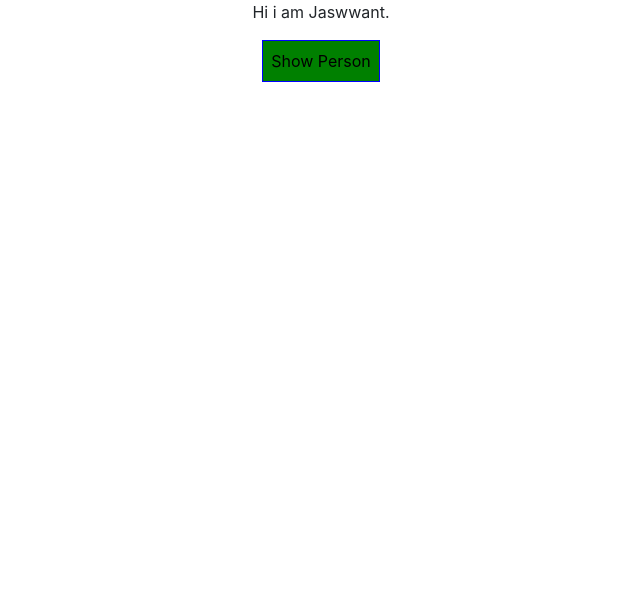
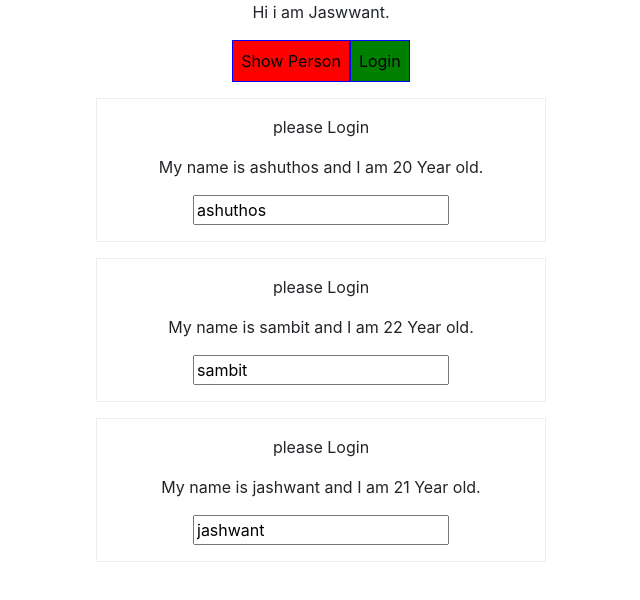
Before and after one commit to jashwant1234/starting_react, a React app in the folder react_app/: page / in a window 1280 px wide. Shown: the top 600 px of the page, without its empty margins (319-959 px from the left). Built offline with nearby package versions, Linux system fonts and the light colour scheme.

Commit message:
add some hoc'higer order component' and add context API to rea

```diff
--- a/react_app/src/components/Cockpit/Cockpit.js
+++ b/react_app/src/components/Cockpit/Cockpit.js
@@ -1,14 +1,15 @@
-import React,{useEffect} from "react";
+import React,{useEffect,useRef} from "react";
 import classes from "./Cockpit.css";
+import AuthContext from "../../context/auth-context";
 
 const cockpit = (props) => {
-
+    const toggleBtnRef = useRef(null);
     useEffect(() => {
       console.log('useEfect');
-      setTimeout(() =>{
-        alert("Save data to cloud");
-      },1000);
-
+      // setTimeout(() =>{
+      //   alert("Save data to cloud");
+      // },1000);
+      toggleBtnRef.current.click();
     },[]);
 
   const assigned = [];
@@ -22,9 +23,10 @@ const cockpit = (props) => {
   return (
     <div className={classes.Cockpit}>
       <p className={assigned.join(" ")}>Hi i am Jaswwant.</p>
-      <button className={btnclass} onClick={props.togglePerson}>
+      <button ref={toggleBtnRef} className={btnclass} onClick={props.togglePerson}>
         Show Person
       </button>
+      <AuthContext.Consumer>{(context) => <button onClick={context.login}>Login</button>}</AuthContext.Consumer>
     </div>
   );
 };
--- a/react_app/src/components/Persons/Person/Person.js
+++ b/react_app/src/components/Persons/Person/Person.js
@@ -3,17 +3,20 @@ import classes from'./Person.css';
 // import styled from "styled-components";
 // import "../../../../node_modules/bootstrap/dist/css/bootstrap.min.css";
 import Aux from "../../../hoc/Auxiliary";
+import WithClass from "../../../hoc/WithClass";
+import AuthContext from '../../../context/auth-context';
 
 const person = (props) => {
   return (
     // <React.Fragment>
-    <Aux>
+    <WithClass classes={classes.Person}>
+      <AuthContext.Consumer>{(context) => context.authenticated ? <p>Login</p> : <p> please Login</p>}</AuthContext.Consumer>
       <p onClick={props.click}>
         My name is {props.name} and I am {props.age} Year old.
       </p>
       <p>{props.children}</p>
       <input type="text" onChange={props.change} value={props.name}></input>
-      </Aux>
+      </WithClass>
      /* </React.Fragment> */
   );
 };
--- a/react_app/src/containers/App.js
+++ b/react_app/src/containers/App.js
@@ -4,10 +4,10 @@ import classes from "./App.css";
 import "../../node_modules/bootstrap/dist/css/bootstrap.min.css";
 import Persons from "../components/Persons/Persons";
 import Cockpit from "../components/Cockpit/Cockpit";
-import WithClass from '../hoc/WithClass';
+import WithClass from "../hoc/WithClass";
+import AuthContext from "../context/auth-context";
 
-class App extends PureComponent  {
-
+class App extends PureComponent {
   state = {
     persons: [
       { id: "adgadf", name: "ashuthos", age: "20" },
@@ -15,6 +15,8 @@ class App extends PureComponent  {
       { id: "adadfbvdf", name: "jashwant", age: "21" },
     ],
     showPersons: false,
+    changeCounter: 0,
+    login : false
   };
 
   nameChangeHandler = (event, key) => {
@@ -27,8 +29,8 @@ class App extends PureComponent  {
     person.name = event.target.value;
     const persons = [...this.state.persons];
     persons[personIndex] = person;
-    this.setState({
-      persons: persons,
+    this.setState((prevState, props) => {
+      return { persons: persons, changeCounter: prevState.changeCounter + 1 };
     });
   };
 
@@ -45,23 +47,24 @@ class App extends PureComponent  {
     this.setState({ persons: persons });
   };
 
+  loginHandler = () =>{
+    this.setState({login: !this.state.login})
+  }
 
-
-  componentDidMount(){
-    console.log('componentDidMount');
+  componentDidMount() {
+    console.log("componentDidMount");
   }
   shouldComponentUpdate(nextProps, nextState) {
     return true;
   }
 
-  componentDidUpdate(){
-    console.log('componentDidUpdate');
+  componentDidUpdate() {
+    console.log("componentDidUpdate");
   }
 
-  componentWillUnmount(){
+  componentWillUnmount() {
     console.log("componentWillUnmount");
   }
-
 
   render() {
     let person = null;
@@ -76,14 +79,17 @@ class App extends PureComponent  {
     }
     // console.log(btnclass.join(' '));
     return (
+
+    <AuthContext.Provider value={{authenticated:this.state.login , login : this.loginHandler}}>
       <WithClass classes={classes.App}>
         <Cockpit
-          persons = {this.state.persons}
-          showPersons = {this.state.showPersons}
+          persons={this.state.persons}
+          showPersons={this.state.showPersons}
           togglePerson={this.togglePerson}
         />
         {person}
       </WithClass>
+    </AuthContext.Provider>
     );
   }
 }
--- /dev/null
+++ b/react_app/src/context/auth-context.js
@@ -0,0 +1,8 @@
+import React from "react";
+
+const authContext = React.createContext({
+  authenticated: false,
+  login: () => {},
+});
+
+export default authContext;
```
